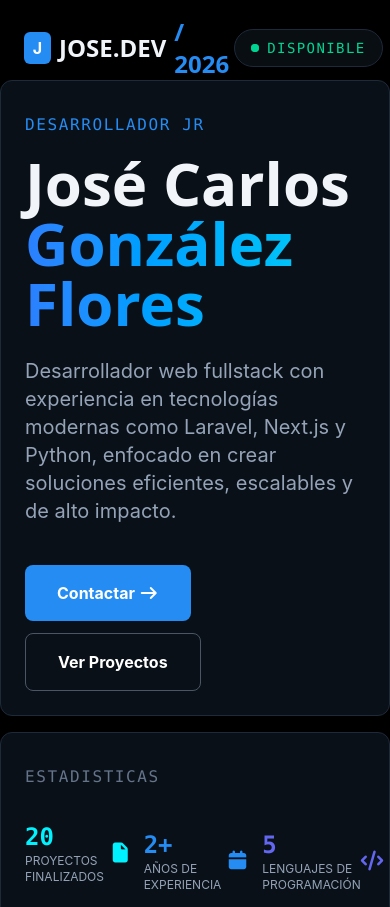
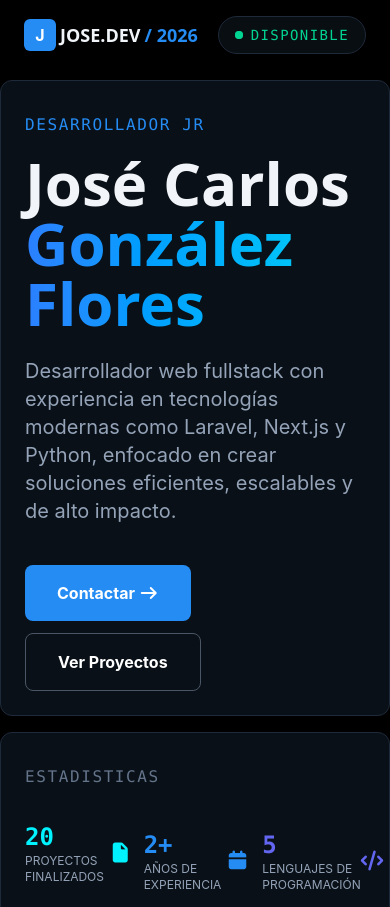
Before and after one commit to JoseGonzalez0428/ExamenInteractivasP1, a plain HTML site: page index.html in a window 390 px wide. Shown: the top 907 px of the page. Drawn offline with nearby package versions, Linux system fonts and the light colour scheme.

Commit message:
Update index.html

```diff
--- a/index.html
+++ b/index.html
@@ -13,8 +13,8 @@
         <div class="container mx-auto px-2 flex items-center justify-between">
             <div class="flex items-center">
                 <div class="rounded-md bg-[#258CF4] w-8 h-8 flex items-center justify-center font-bold" style="font-family: Inter, sans-serif">J</div>
-                <a href="" class="text-2xl font-bold text-[#F1F5F9] pl-2">JOSE.DEV</a>
-                <a href="" class="text-2xl font-bold pl-2 text-[#258CF4]">/ 2026</a>
+                <a href="" class="text-lg sm:text-2xl font-bold text-[#F1F5F9] pl-1 sm:pl-2">JOSE.DEV</a>
+                <a href="" class="text-lg sm:text-2xl font-bold pl-1 sm:pl-2 text-[#258CF4]">/ 2026</a>
             </div>
             <div class="flex items-center gap-2 px-4 py-2 rounded-full border border-gray-800 bg-[#0D141CB3]">
                 <span class="relative flex items-center h-2 w-2">
@@ -290,4 +290,5 @@
     </script>
 
   </body>
+
 </html>
```
